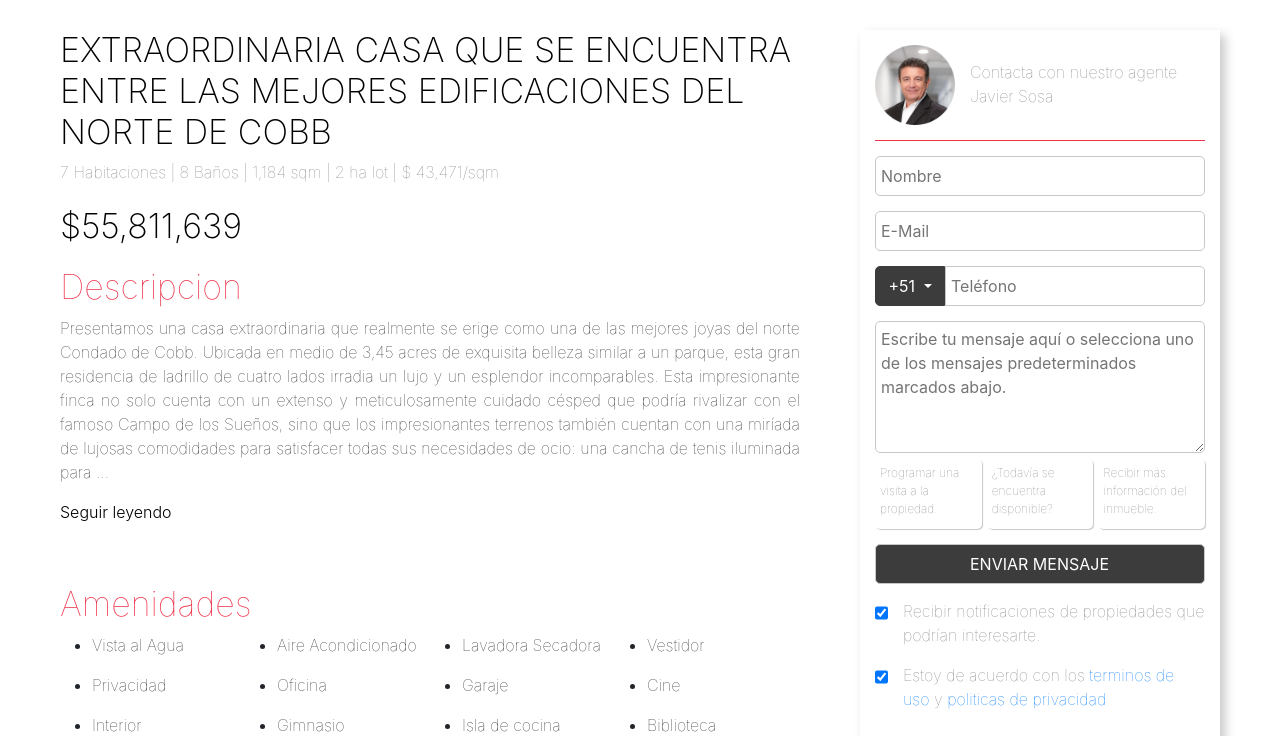
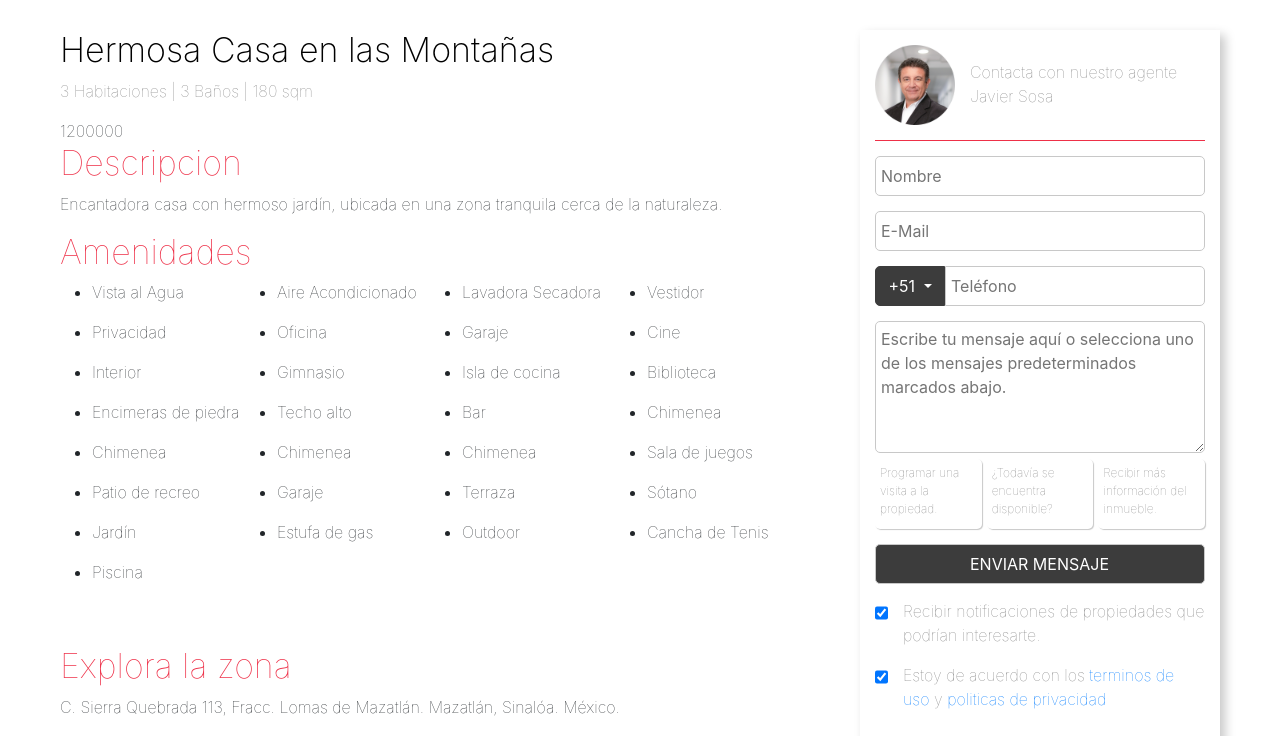
Before and after one commit to sonnysc/Realty, a PHP site: page /propiedad-ficha.php?id=0000000006 in a window 1280 px wide. Shown: the part 574-1310 px from the top of the page. Run offline with PHP 8.4, Linux system fonts and the light colour scheme; data comes from the database, SQL or seed files in the repository; some libraries are stand-ins or nearby versions; grey boxes are pictures that could not be loaded.

Commit message:
Update propiedad-ficha.php

```diff
--- a/propiedad-ficha.php
+++ b/propiedad-ficha.php
@@ -1,4 +1,3 @@
-
 <!DOCTYPE html>
 <html lang="en">
 <head>
@@ -13,7 +12,19 @@
     <link rel="stylesheet"  href="css/propiedad-ficha.css">
 
 </head>
+<?php
 
+    session_start();
+    $conn = mysqli_connect("localhost","root","admin123","realty");
+    if ($conn->connect_error) {
+        die("Conexión fallida: " . $conn->connect_error);
+    }
+
+    $id_propiedad = $_GET['id'];
+    $consulta = "SELECT * FROM propiedades WHERE id_propiedad = '$id_propiedad'" ;
+    $resultado  = $conn->query($consulta);
+    $fila = $resultado->fetch_assoc();
+?>
 <?php include 'navbar1.html' ?>
 
 <body>
@@ -29,12 +40,12 @@
                 <div id="gal02">
 
                     <div class="galeria" id="gal021">
-                        <img src="img/ficha3.png" alt="">
+                        <img src="img/<?php echo $fila['imagen1']?>" alt="">
                         <img src="img/ficha4.png" alt="">
                     </div>
 
                     <div class="galeria" id="gal022">
-                        <img src="img/ficha5.png" alt="">
+                        <img src="img/<?php echo $fila['imagen2']?>" alt="">
                         <img src="img/ficha6.png" alt="">
                     </div>
 
@@ -56,7 +67,7 @@
                         <div id="carouselExampleControls" class="carousel slide" data-ride="carousel">
                             <div class="carousel-inner">
                                 <div class="carousel-item active">
-                                <img class="d-block w-100" src="img/ficha1.png" alt="First slide">
+                                <img class="d-block w-100" src="img/<?php echo $fila['imagen1']?>" alt="First slide">
                                 </div>
                                 <div class="carousel-item">
                                 <img class="d-block w-100" src="img/ficha3.png" alt="Second slide">
@@ -132,40 +143,16 @@
 
             <div class="caracteristicas">
 
-                <h2>EXTRAORDINARIA CASA QUE SE ENCUENTRA ENTRE LAS MEJORES EDIFICACIONES DEL NORTE DE COBB</h2>
+                <h2><?php echo $fila['titulo']?></h2>
 
                 <div id="general">
-                    <p id="gen">7 Habitaciones | 8 Baños | 1,184 sqm | 2 ha lot | $ 43,471/sqm</p>
-                    <p id="precio">$55,811,639 </p>
+                    <p id="gen"> <?php echo $fila['recamaras']?> Habitaciones | <?php echo $fila['banos']?> Baños | <?php echo $fila['area']?> sqm </p>
+                    <?php echo $fila['precio']?>
                 </div>
 
                 <div>
                     <h3>Descripcion</h3>
-                    <p id="descripcion" align="justify">Presentamos una casa extraordinaria que realmente se erige como una de las mejores
-                        joyas del norte Condado de Cobb. Ubicada en medio de 3,45 acres de exquisita belleza similar a un parque,
-                        esta gran residencia de ladrillo de cuatro lados irradia un lujo y un esplendor incomparables.
-                        Esta impresionante finca no solo cuenta con un extenso y meticulosamente cuidado césped que podría
-                        rivalizar con el famoso Campo de los Sueños, sino que los impresionantes terrenos también cuentan con
-                        una miríada de lujosas comodidades para satisfacer todas sus necesidades de ocio: una cancha de tenis
-                        iluminada para <span id="dots">...</span><span id="more"> los amantes del deporte, una piscina climatizada y un spa para la máxima relajación y un
-                        arroyo balbuceante con cascadas para calmar los sentidos. <br><br>Al entrar en el altísimo vestíbulo de dos
-                        pisos, uno se deja seducir al instante por la opulencia y la magnificencia de esta extraordinaria
-                        vivienda. La escalera, elegantemente curvada, invita a uno a entrar más y conduce a la voluminosa gran
-                        sala de dos pisos junto a la chimenea, que revela impresionantes vistas de la finca. La cocina del chef,
-                        que incluye una gran isla central y una barra de desayuno, presenta un verdadero paraíso para los epicúreos
-                        y ofrece deliciosos experimentos culinarios. Dentro de la casa, una acogedora sala de estar junto a la
-                        chimenea y un comedor formal irradian una elegancia sofisticada y crean el ambiente perfecto para entretener
-                        a los invitados. Una lujosa oficina doméstica con paneles y una biblioteca ofrecen un refugio elegante y
-                        señorial para trabajar desde casa. Una opulenta suite principal está lujosamente decorada con una generosa
-                        sala de estar independiente y un baño tipo centro turístico que ofrece el mejor santuario para la relajación.
-                        <br><br>En el nivel inferior, una terraza completamente terminada se completa con un gimnasio, una espaciosa sala de
-                        recreo, una sala de juegos y un cine en casa, que ofrecen el espacio ideal para entretenerse y organizar
-                        grandes reuniones. La propiedad cuenta además con una fantástica suite para suegros situada sobre el garaje
-                        para tres coches, y una casa de piscina repleta de una cocina americana y cómodos baños junto a la piscina.
-                        Los terrenos y jardines, meticulosamente cuidados, cuentan con un atractivo cautivador, que incluye jardines
-                        formales e informales, exuberantes paisajes y setos maduros, que ofrecen una oportunidad única en la vida que
-                        seguramente cautivará e inspirará.</span></p>
-                    <button onclick="myFunction()" id="myBtn">Seguir leyendo</button>
+                    <p id="descripcion" align="justify"> <?php echo $fila['descripcion']?></p>
                 </div>
 
                 <div class="amenidades">
```
